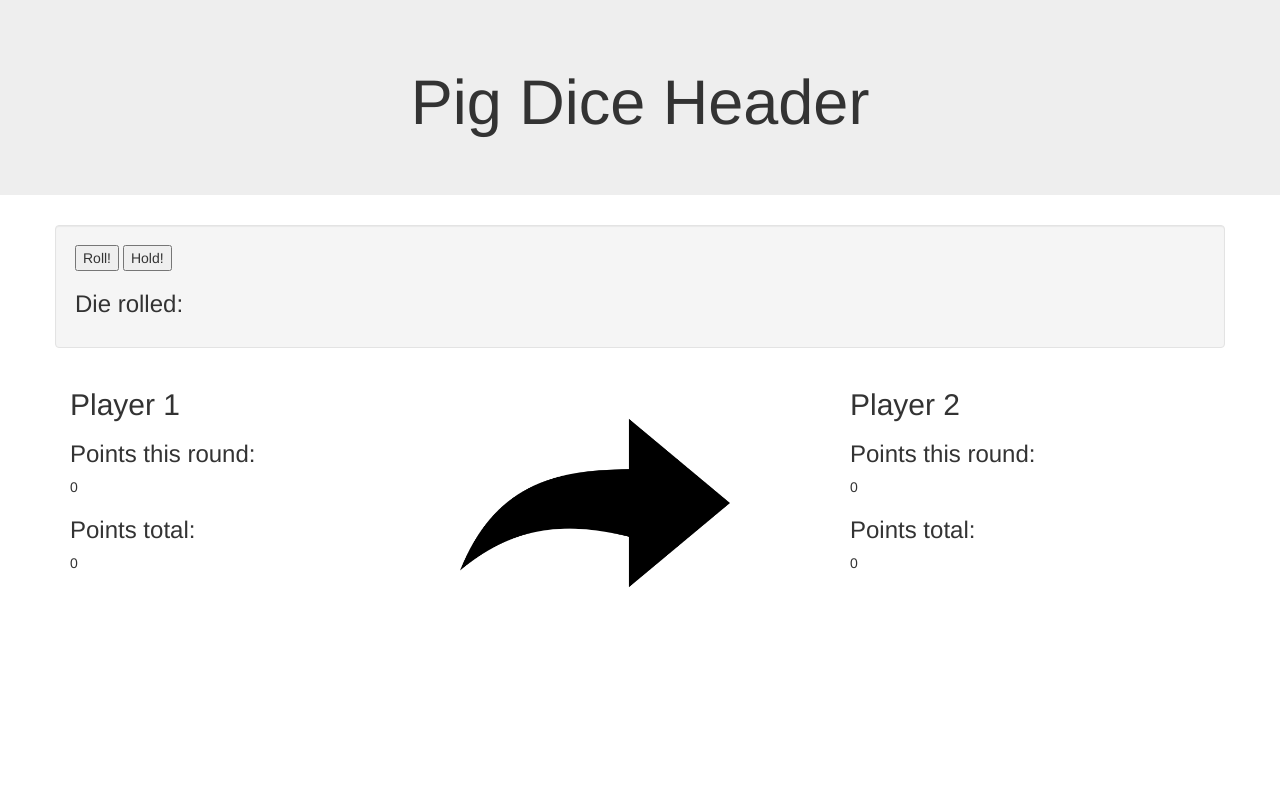
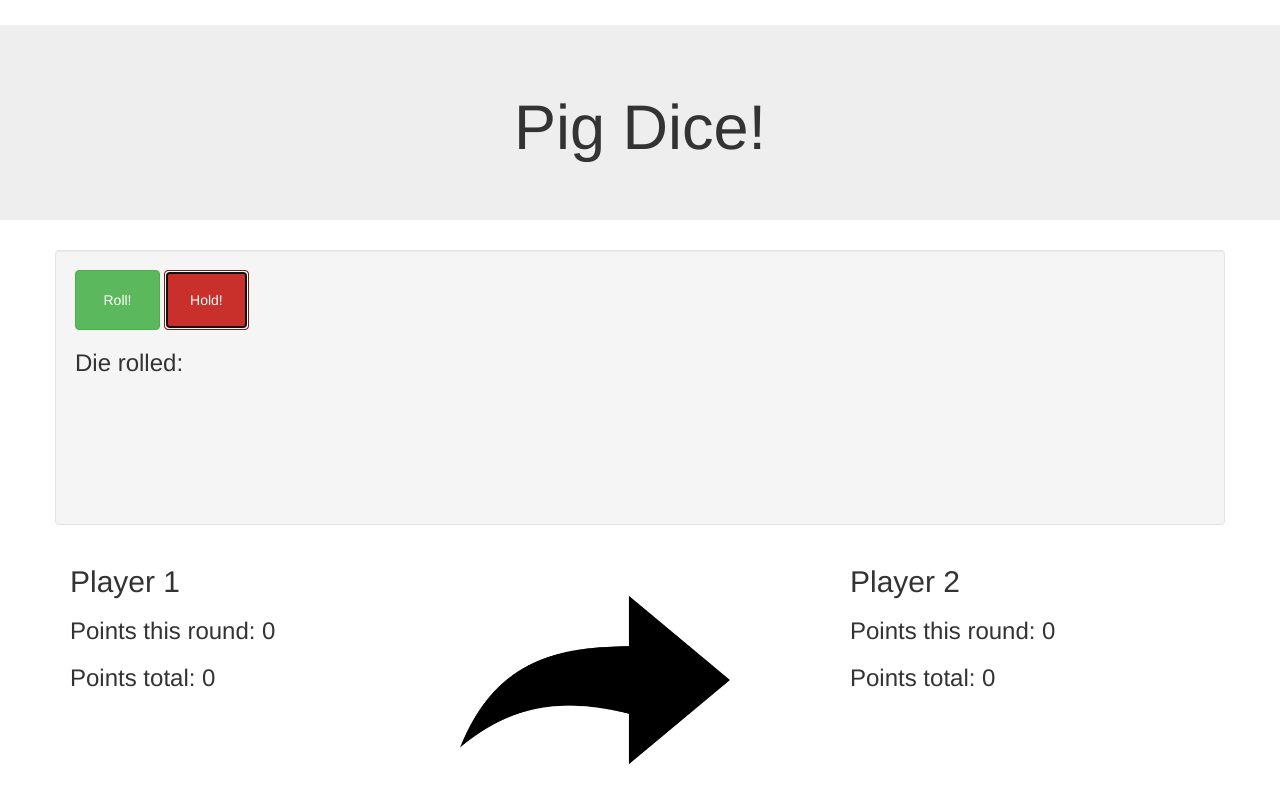
Before and after one commit to bkiggen/pig-dice, a plain HTML site: page index.html in a window 1280 px wide. Both pictures are taken after a click on the button "Hold!". Drawn offline with Linux system fonts and the light colour scheme.

Commit message:
some styling with css

```diff
--- a/css/styles.css
+++ b/css/styles.css
@@ -1,7 +1,10 @@
 h1 {
   text-align: center;
 }
+.jumbotron {
+  margin-top: 25px;
 
+}
 .flip-image {
   transform: scaleX(-1);
 }
@@ -10,10 +13,24 @@ h1 {
   width: 75%;
 }
 
-.show-bust {
-  display: block;
+.main {
+  height: 275px;
 }
 
-.bust {
+#roll-button {
+  width: 85px;
+  height: 60px;
+}
+
+#hold-button {
+  width: 85px;
+  height: 60px;
+}
+
+.float-dice {
+  float: right;
+}
+
+.winner {
   display: none;
 }
--- a/index.html
+++ b/index.html
@@ -1,6 +1,5 @@
 <!DOCTYPE html>
 <html>
-
   <head>
     <meta charset="utf-8">
     <title>Pig Dice</title>
@@ -12,48 +11,35 @@
 
   <body>
     <div class="jumbotron">
-    <h1>Pig Dice Header</h1>
+      <h1>Pig Dice!</h1>
     </div>
     <div class="container">
-    <div class="well row">
-      <button type="button" id="roll-button" class="roll" name="roll">Roll!</button>
-      <button type="button" id="hold-button">Hold!</button>
+      <div class="well row main">
+        <button type="button" id="roll-button" class="btn btn-success" name="roll">Roll!</button>
+        <button type="button" id="hold-button" class="btn btn-danger">Hold!</button>
         <h3>Die rolled:</h3>
         <div id="temp-roll"></div>
-      <h4 class="bust">
-        BUST!
-      </h4>
       </div>
       <div class="row">
         <div class="col-md-4">
           <h2>Player 1</h2>
-        <h3>Points this round: </h3>
-        <div id="running-score-p1"><div id="p1-running-score"></div></div>
-        <h3>Points total: </h3>
-        <div id="total-score"><div id="p1-total-score"></div></div>
+          <h3>Points this round: <span id="p1-running-score"></span> </h3>
+          <h3>Points total: <span id="p1-total-score"></span></h3>
         </div>
         <div class="col-md-4">
           <img src="img/leftarrow.png" alt="" id="arrow">
         </div>
         <div class="col-md-4">
           <h2>Player 2</h2>
-        <h3>Points this round: </h3>
-        <div id="running-score"><div id="p2-running-score"></div></div>
-        <h3>Points total: </h3>
-        <div id="total-score"><div id="p2-total-score"></div>
+          <h3>Points this round: <span id="p2-running-score"></span></h3>
+          <h3>Points total: <span id="p2-total-score"></span></h3>
         </div>
+      </div>
+      <div class="well winner">
+        <h1>The winner is <span id="hooray"></span></h1>
+        <button type="button" id="reload-button">New Game!</button>
       </div>
     </div>
 
-
-
-
-
-
-
-
-
-
   </body>
-
 </html>
--- a/js/scripts.js
+++ b/js/scripts.js
@@ -56,9 +56,15 @@ Player.prototype.hold = function(){
   this.runningScore = 0;
   updateScore();
 // Win condition
+  var winner = "";
+
   if (this.totalScore >= 100 || this.totalScore >= 100){
-    alert("game over!");
-    location.reload();
+    if (player1.totalScore >= 100) {
+    winner = "Player 1!";
+  } else if (player2.totalScore >= 100) {
+    winner = "player 2!";
+  }
+  displayWinner(winner);
   }
 }
 
@@ -80,7 +86,7 @@ Player.prototype.takeTurn = function(newRoll) {
 //user click dice roll (works)
 $(document).ready(function() {
   //roll button
-  $(".roll").click(function() {
+  $("#roll-button").click(function() {
     var newRoll = roll();
     var rollDisplay;
     switch (newRoll) {
@@ -110,12 +116,16 @@ $(document).ready(function() {
   $("#hold-button").click(function(){
     holdChooser();
   });
+  $("#reload-button").click(function(){
+    location.reload();
+  })
 });
 
 // change arrow function
 function changeArrow() {
   $("#arrow").toggleClass("flip-image");
   $("#temp-roll").text("");
+  $("#temp-roll").toggleClass("float-dice");
 };
 
 function updateScore(runningScore, totalScore) {
@@ -124,3 +134,8 @@ function updateScore(runningScore, totalScore) {
   $("#p1-total-score").text(player1.totalScore);
   $("#p2-total-score").text(player2.totalScore);
 }
+
+function displayWinner(winner) {
+  $("#hooray").html(winner);
+  $(".winner").toggleClass("winner");
+}
```
Lines whose indentation alone changed are shown as unchanged.
